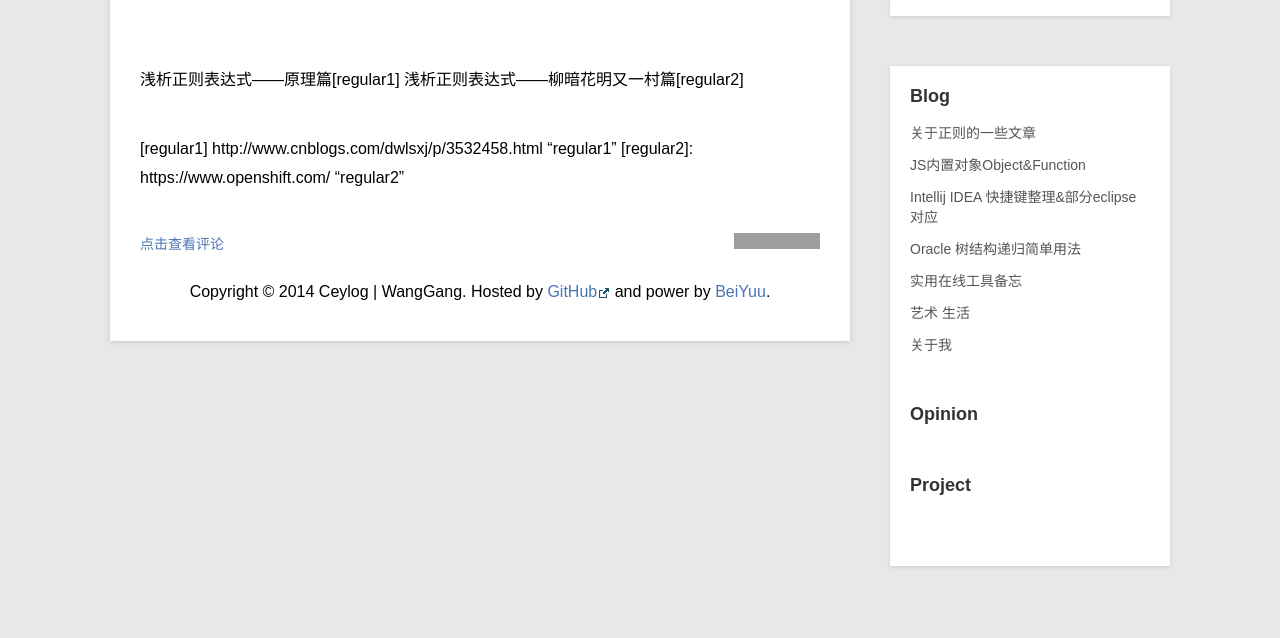
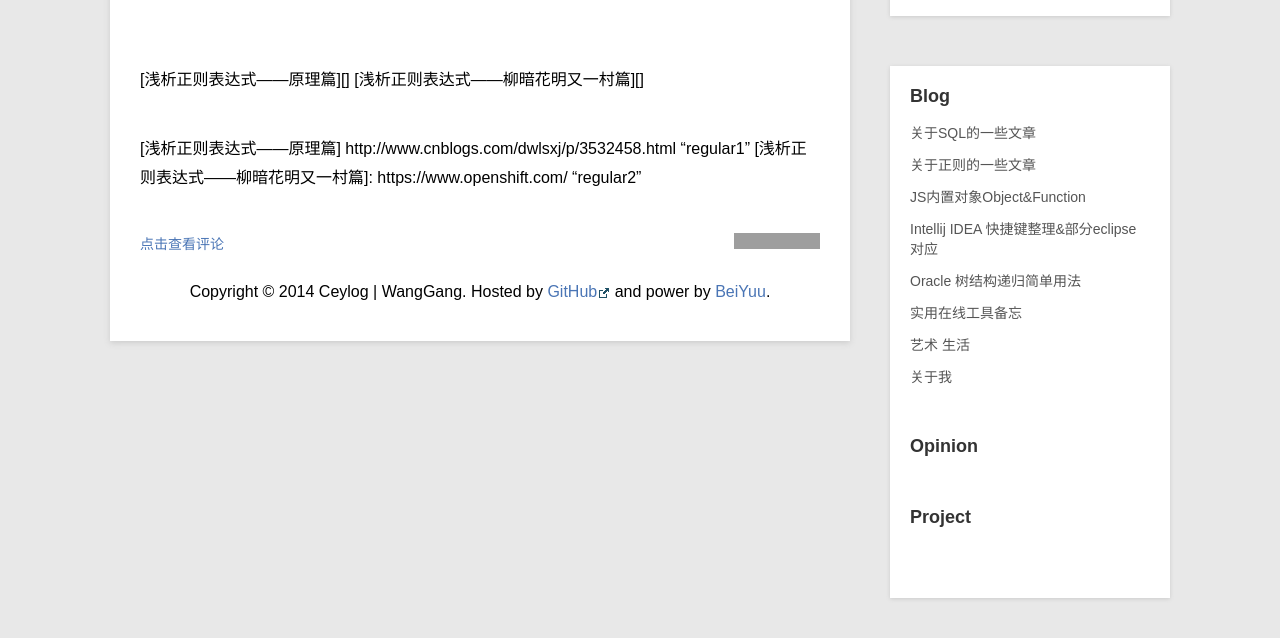
Before and after one commit to ceylog/ceylog.github.io, a Jekyll site: the page built from _posts/blog/2014-06-16-some-about-regular-article.md, in a window 1280 px wide, cut to the strip 189-827 px from the top of the page. Built offline with Jekyll 4.4.1, drawn with Linux system fonts in a browser that asks for light colours; Markdown is read by kramdown in place of the engine named in the settings; grey boxes are pictures that could not be loaded.

Commit message:
add sql article

```diff
--- a/_posts/blog/2014-06-16-some-about-regular-article.md
+++ b/_posts/blog/2014-06-16-some-about-regular-article.md
@@ -5,9 +5,9 @@ category: blog
 description: some about regular articles
 ---
 
-浅析正则表达式——原理篇[regular1]
-浅析正则表达式——柳暗花明又一村篇[regular2]
+[浅析正则表达式——原理篇][]
+[浅析正则表达式——柳暗花明又一村篇][]
 
 
-[regular1]   http://www.cnblogs.com/dwlsxj/p/3532458.html "regular1"
-[regular2]:    https://www.openshift.com/  "regular2"
+[浅析正则表达式——原理篇]   http://www.cnblogs.com/dwlsxj/p/3532458.html "regular1"
+[浅析正则表达式——柳暗花明又一村篇]:    https://www.openshift.com/  "regular2"
```
Also changed, not shown: _posts/blog/2014-06-16-some-about-sql-article.md (added, +11 -0 lines).
